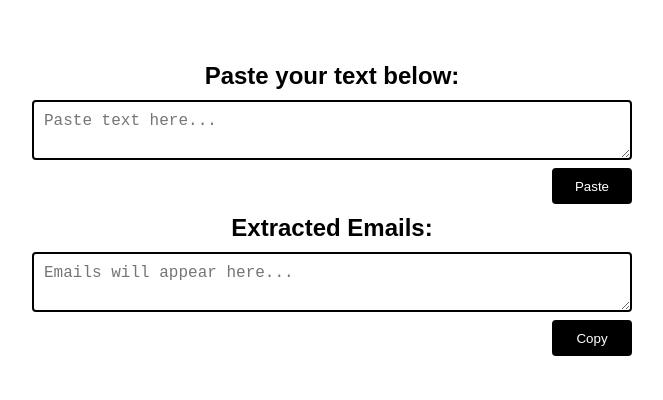
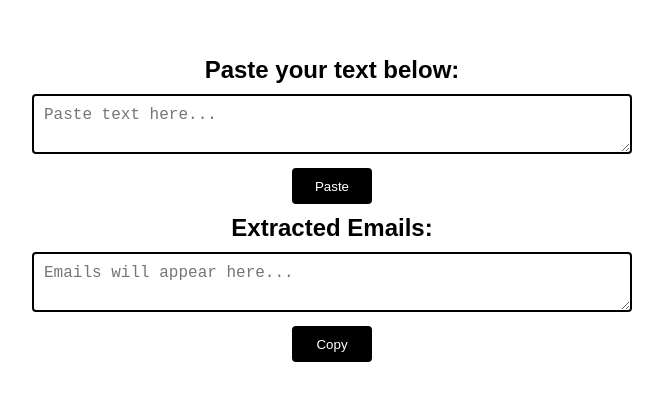
Before and after one commit to Penguin186/email-filter, a plain HTML site: page index.html in a window 1280 px wide. Shown: the part 196-596 px from the top of the page, without its empty margins (308-971 px from the left). Drawn offline with Linux system fonts and the light colour scheme.

Commit message:
Center buttons under textareas

```diff
--- a/index.html
+++ b/index.html
@@ -47,7 +47,8 @@
             height: 36px;
             min-width: 80px;
             transition: all 0.25s ease;
-            align-self: flex-end;
+            align-self: center;
+            margin-top: 6px;
         }
         .button:hover {
             background-color: #ffffff;
```
